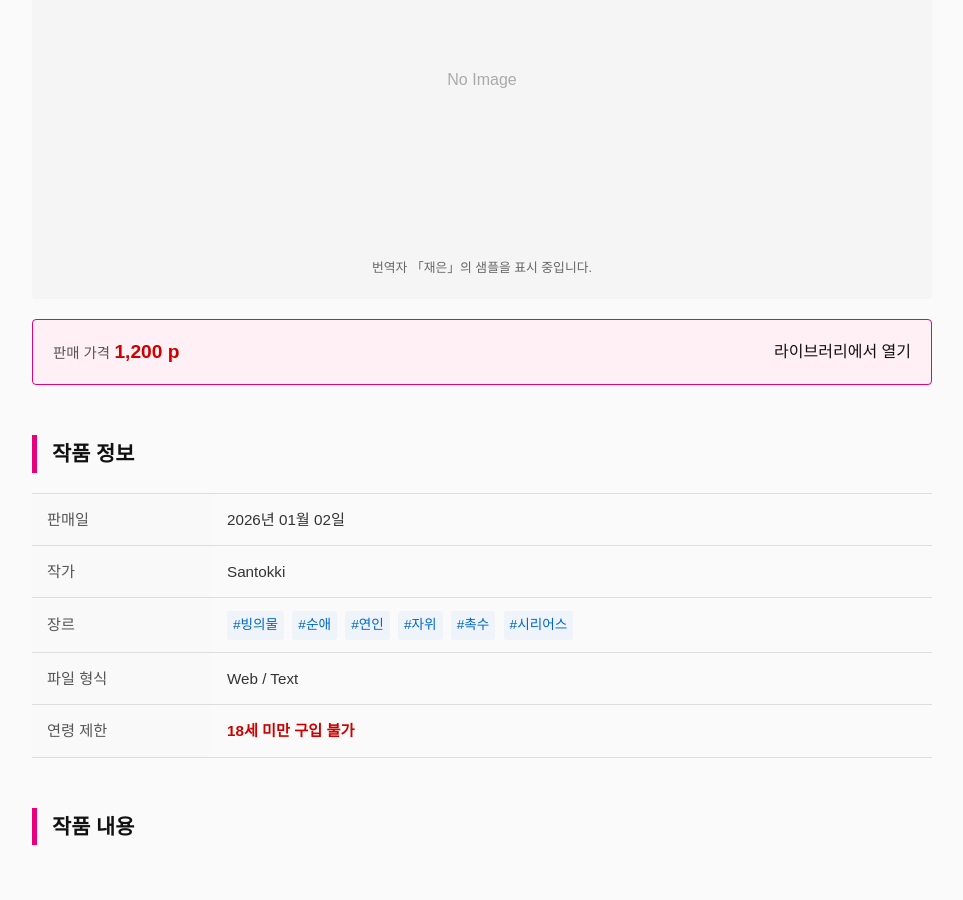
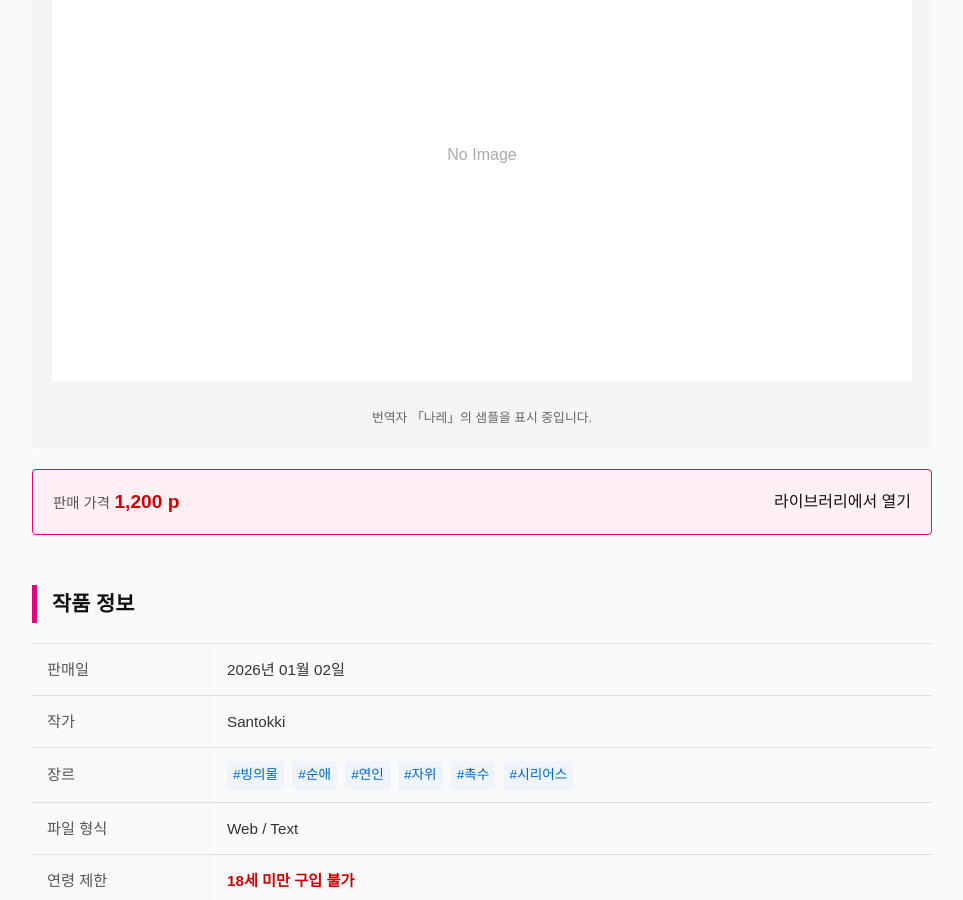
Before and after one commit to narelim/mag-ross-archive, a Jekyll site: the page built from _posts/2026-01-02-hentai-oshicmd-1.md, in a window 1280 px wide and 900 px high, scrolled down 405 px. Shown: the whole window, without its empty margins (158-1121 px from the left). Built offline with Jekyll 4.4.1, drawn with Linux system fonts in a browser that asks for light colours; some web fonts are replaced.

Commit message:
Update product.html

```diff
--- a/_layouts/product.html
+++ b/_layouts/product.html
@@ -17,9 +17,11 @@
 
     <div class="dl-gallery-stage">
 
-        <div class="dl-main-img-wrapper" style="min-height:300px; display:flex; align-items:center; justify-content:center; overflow:hidden;">
+        <div class="dl-main-img-wrapper" style="height: 450px; display:flex; align-items:center; justify-content:center; overflow:hidden; background-color: #fff;">
             {% if page.image %}
-                <img id="mainImage" src="{{ '/assets/img/' | append: page.image | relative_url }}" alt="메인 이미지" class="dl-main-img">
+                <img id="mainImage" src="{{ '/assets/img/' | append: page.image | relative_url }}" alt="메인 이미지"
+                     class="dl-main-img"
+                     style="width: 100%; height: 100%; object-fit: contain;">
             {% else %}
                 <div style="color:#aaa;">No Image</div>
             {% endif %}
@@ -37,7 +39,7 @@
             {% endif %}
         </div>
 
-        <div class="dl-caption">번역자 「재은」의 샘플을 표시 중입니다.</div>
+        <div class="dl-caption">번역자 「나레」의 샘플을 표시 중입니다.</div>
     </div>
 
     <script>
```
